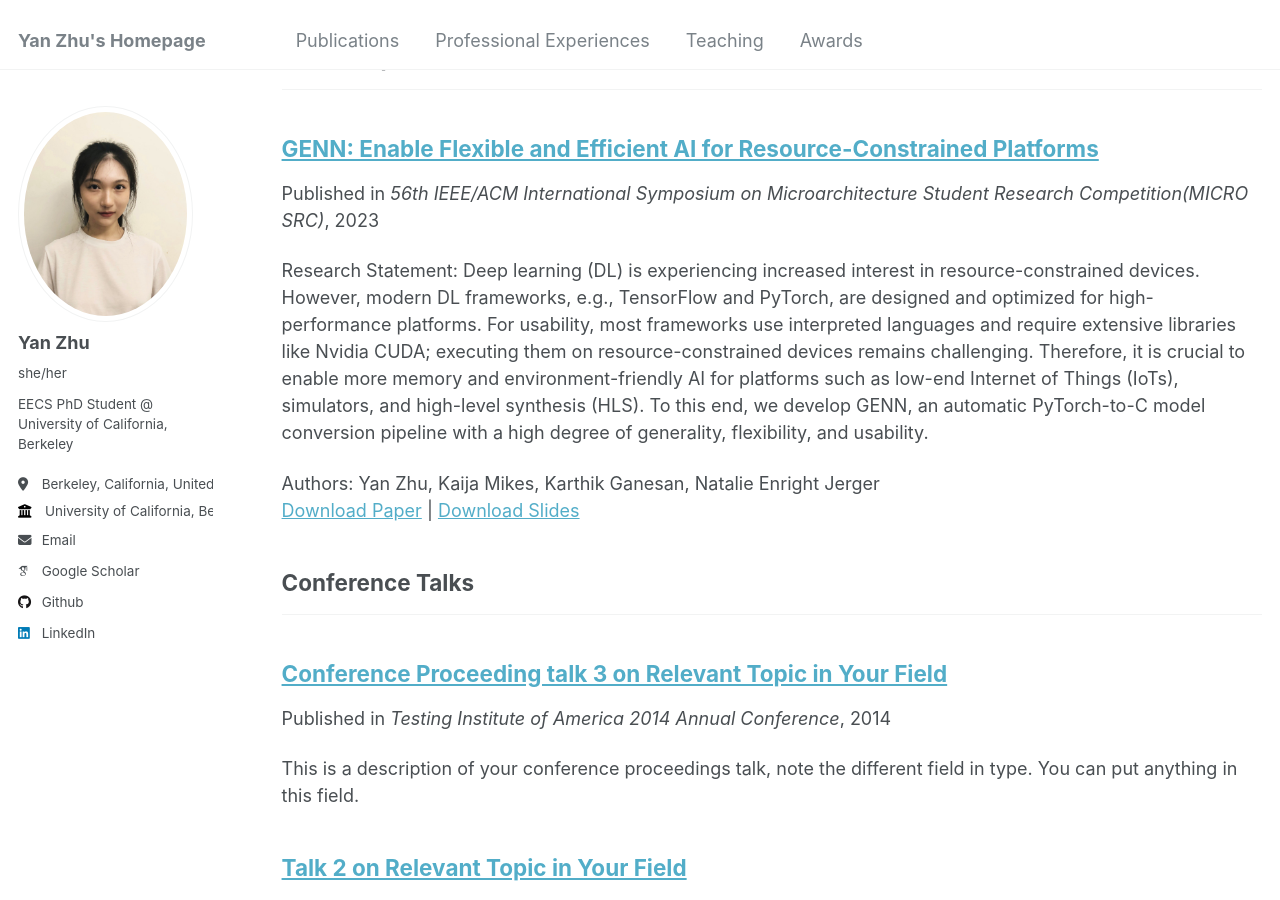
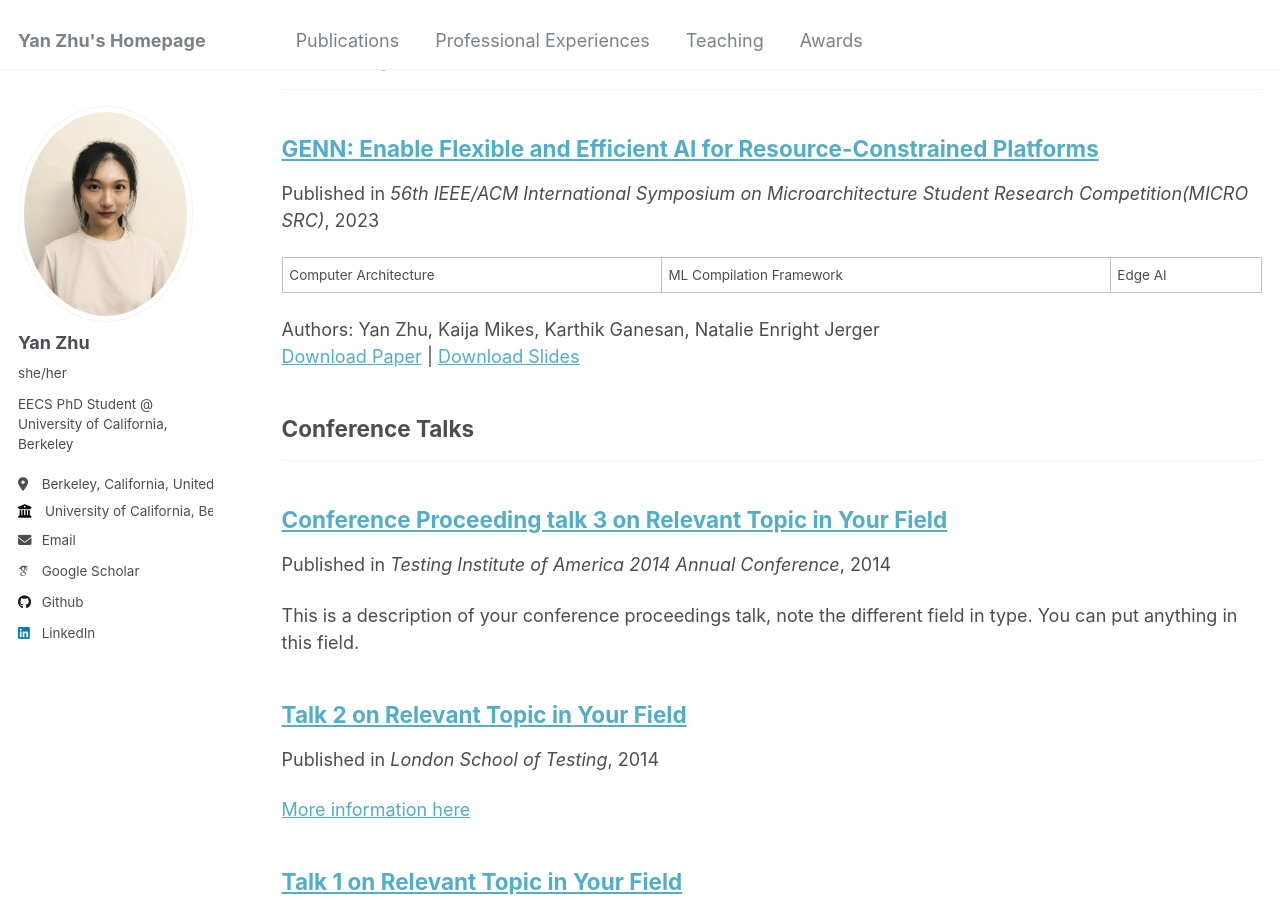
Before and after one commit to zhuyan0619/zhuyan0619.github.io, a Jekyll site: the page built from _pages/publications.html, in a window 1280 px wide and 900 px high, scrolled down 471 px. Built offline with Jekyll 4.4.1, drawn with Linux system fonts in a browser that asks for light colours; some web fonts are replaced.

Commit message:
change publication format

```diff
--- a/_publications/GENN.md
+++ b/_publications/GENN.md
@@ -3,10 +3,10 @@
 collection: publications
 category: workshops
 permalink: /publication/GENN
-# excerpt: 'GENN is an automatic PyTorch-to-C model conversion pipeline with a high degree of generality, flexibility, and usability.'
+excerpt: 'Computer Architecture | ML Compilation Framework | Edge AI'
 date: 2023-10-30
 venue: '56th IEEE/ACM International Symposium on Microarchitecture Student Research Competition(MICRO SRC)'
-slidesurl: 'http://zhuyan0619.github.io/files/GENN_presentation.pptx'
+slidesurl: 'http://zhuyan0619.github.io/files/GENN_presentation.pdf'
 paperurl: 'http://zhuyan0619.github.io/files/GENN_paper.pdf'
 citation: 'Yan Zhu, Kaija Mikes, Karthik Ganesan, Natalie Enright Jerger'
 ---
```
Also changed, not shown: 2 other files.
